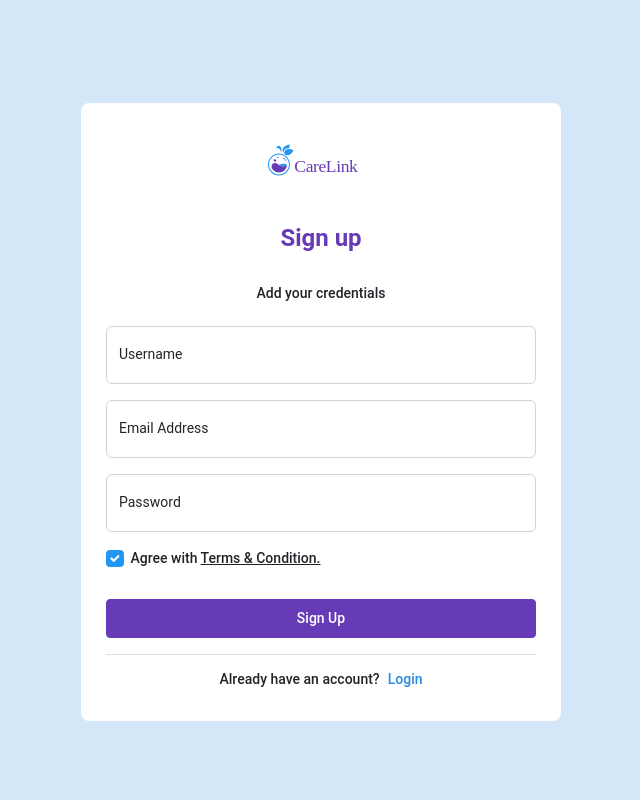
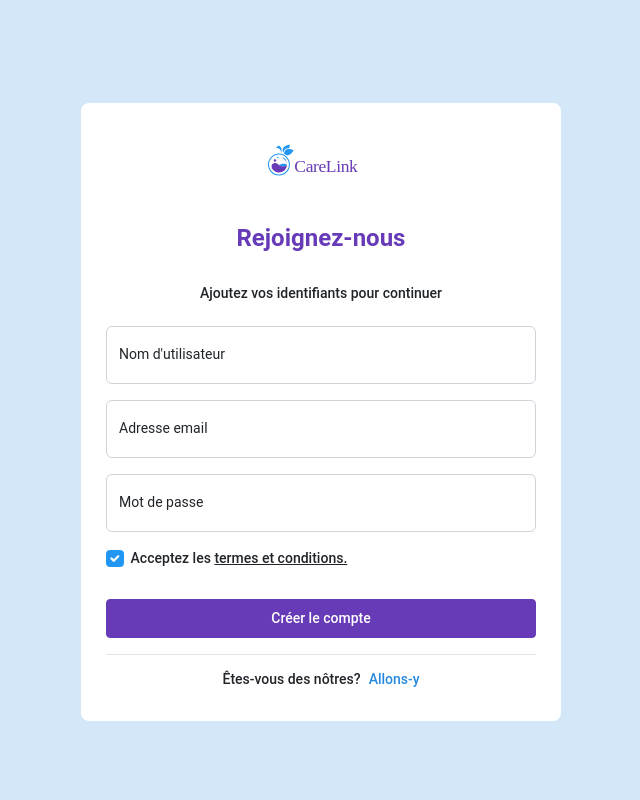
Before and after one commit to Wilson635/CareLink, a Flask app: page /register in a window 1280 px wide. Shown: the whole page, without its empty margins (319-959 px from the left). Run offline with Flask 2, Linux system fonts and the light colour scheme; data comes from the database, SQL or seed files in the repository; style sheets or scripts are compiled from the project's sources; some libraries are stand-ins or nearby versions; some web fonts are replaced.

Commit message:
Traduction des pages en français

```diff
--- a/apps/templates/accounts/register.html
+++ b/apps/templates/accounts/register.html
@@ -14,7 +14,7 @@
             <div class="row">
               <div class="d-flex justify-content-center">
                 <div class="auth-header">
-                  <h2 class="text-secondary mt-5"><b>Sign up</b></h2>
+                  <h2 class="text-secondary mt-5"><b>Rejoignez-nous</b></h2>
                 </div>
               </div>
             </div>
@@ -33,7 +33,7 @@
                   {{ msg | safe }}
                 </span>
               {% else %}
-                Add your credentials
+                Ajoutez vos identifiants pour continuer
               {% endif %}
 
             </h5>
@@ -42,7 +42,7 @@
 
               <hr />
               <h5 class="d-flex justify-content-center">
-                <a href="{{ url_for('authentication_blueprint.login') }}" class="btn btn-secondary p-2">Sign IN</a>
+                <a href="{{ url_for('authentication_blueprint.login') }}" class="btn btn-secondary p-2">Connectez-vous</a>
               </h5>
 
             {% else %}
@@ -55,32 +55,32 @@
                   <div class="col-md-12">
                     <div class="form-floating mb-3">
                       {{ form.username(placeholder="Username", class="form-control") }}
-                      <label for="floatingInput">Username</label>
+                      <label for="floatingInput">Nom d'utilisateur</label>
                     </div>
                   </div>
                 </div>
                 <div class="form-floating mb-3">
                   {{ form.email(placeholder="Email", class="input form-control", type="email") }}
-                  <label for="floatingInput">Email Address</label>
+                  <label for="floatingInput">Adresse email</label>
                 </div>
                 <div class="form-floating mb-3">
                   {{ form.password(placeholder="Password", class="form-control", type="password") }}
-                  <label for="floatingInput">Password</label>
+                  <label for="floatingInput">Mot de passe</label>
                 </div>
                 <div class="form-check mt-3s">
                   <input class="form-check-input input-primary" type="checkbox" id="customCheckc1" checked="" />
                   <label class="form-check-label" for="customCheckc1">
-                    <h5>Agree with <span>Terms & Condition.</span></h5>
+                    <h5>Acceptez les <span>termes et conditions.</span></h5>
                   </label>
                 </div>
                 <div class="d-grid mt-4">
-                  <button type="submit" name="register" class="btn btn-secondary p-2">Sign Up</button>
+                  <button type="submit" name="register" class="btn btn-secondary p-2">Créer le compte</button>
                 </div>
               </form>
 
               <hr />
-              <h5 class="d-flex justify-content-center">Already have an account?
-                <a class="ms-2" href="{{ url_for('authentication_blueprint.login') }}">Login</a>
+              <h5 class="d-flex justify-content-center">Êtes-vous des nôtres?
+                <a class="ms-2" href="{{ url_for('authentication_blueprint.login') }}">Allons-y</a>
               </h5>
 
             {% endif %}
--- a/apps/templates/layouts/auth_base.html
+++ b/apps/templates/layouts/auth_base.html
@@ -1,7 +1,7 @@
 <!DOCTYPE html>
 <html lang="en">
 <head>
-  <title>{% block title %}{% endblock title %} | Berry Bootstrap 5 Admin Template</title>
+  <title>{% block title %}{% endblock title %} | CareLink</title>
   <meta charset="utf-8" />
   <meta name="viewport" content="width=device-width, initial-scale=1.0, user-scalable=0, minimal-ui" />
   <meta http-equiv="X-UA-Compatible" content="IE=edge" />
--- a/apps/templates/layouts/base.html
+++ b/apps/templates/layouts/base.html
@@ -1,7 +1,7 @@
 <!DOCTYPE html>
 <html lang="en">
 <head>
-  <title>{% block title %}{% endblock title %} | Berry Bootstrap 5 Admin Template</title>
+  <title>{% block title %}{% endblock title %} | CareLink</title>
   <meta charset="utf-8" />
   <meta name="viewport" content="width=device-width, initial-scale=1.0, user-scalable=0, minimal-ui" />
   <meta http-equiv="X-UA-Compatible" content="IE=edge" />
```
Also changed, not shown: apps/templates/accounts/login.html (+9 -9 lines).
